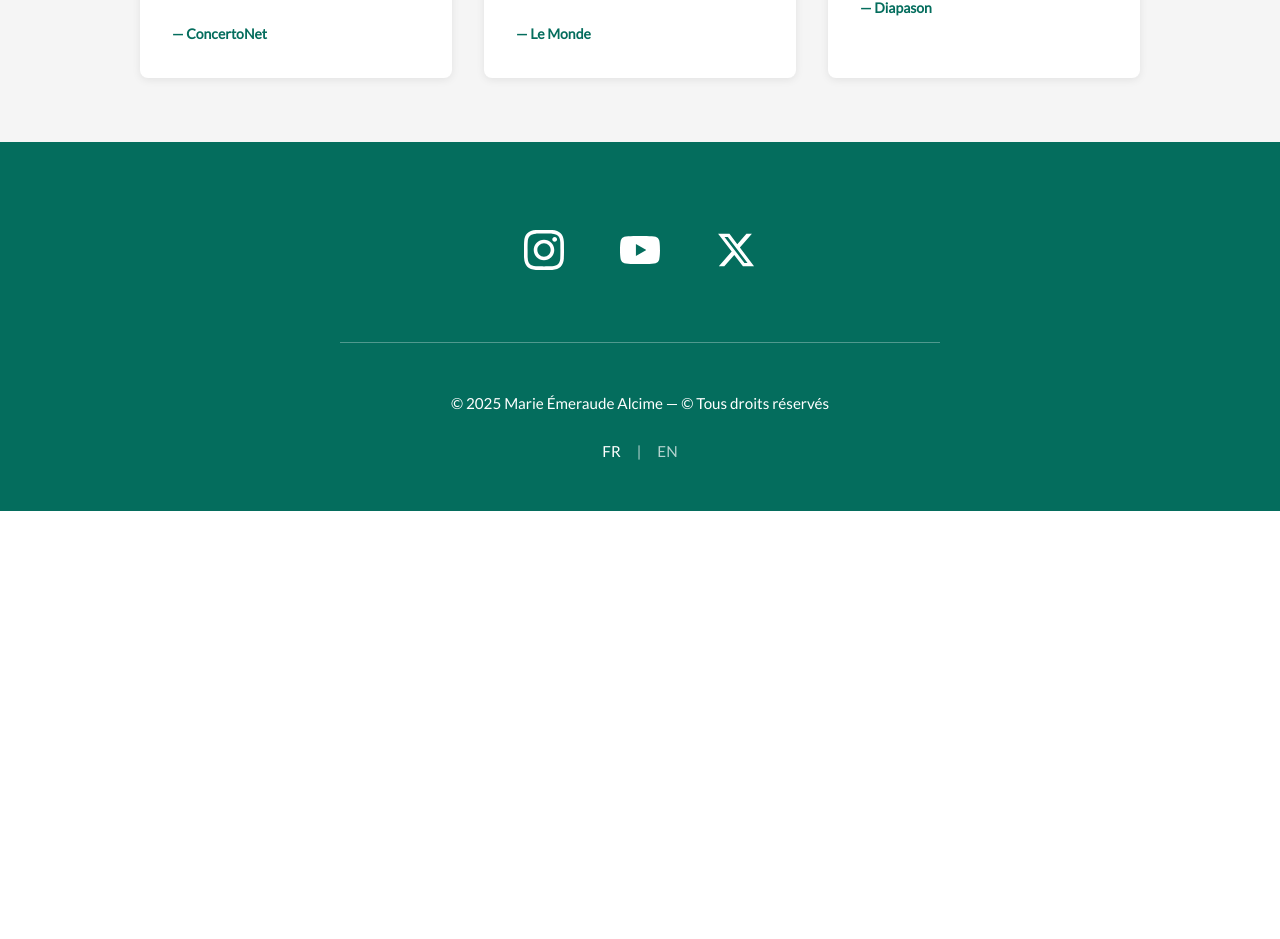
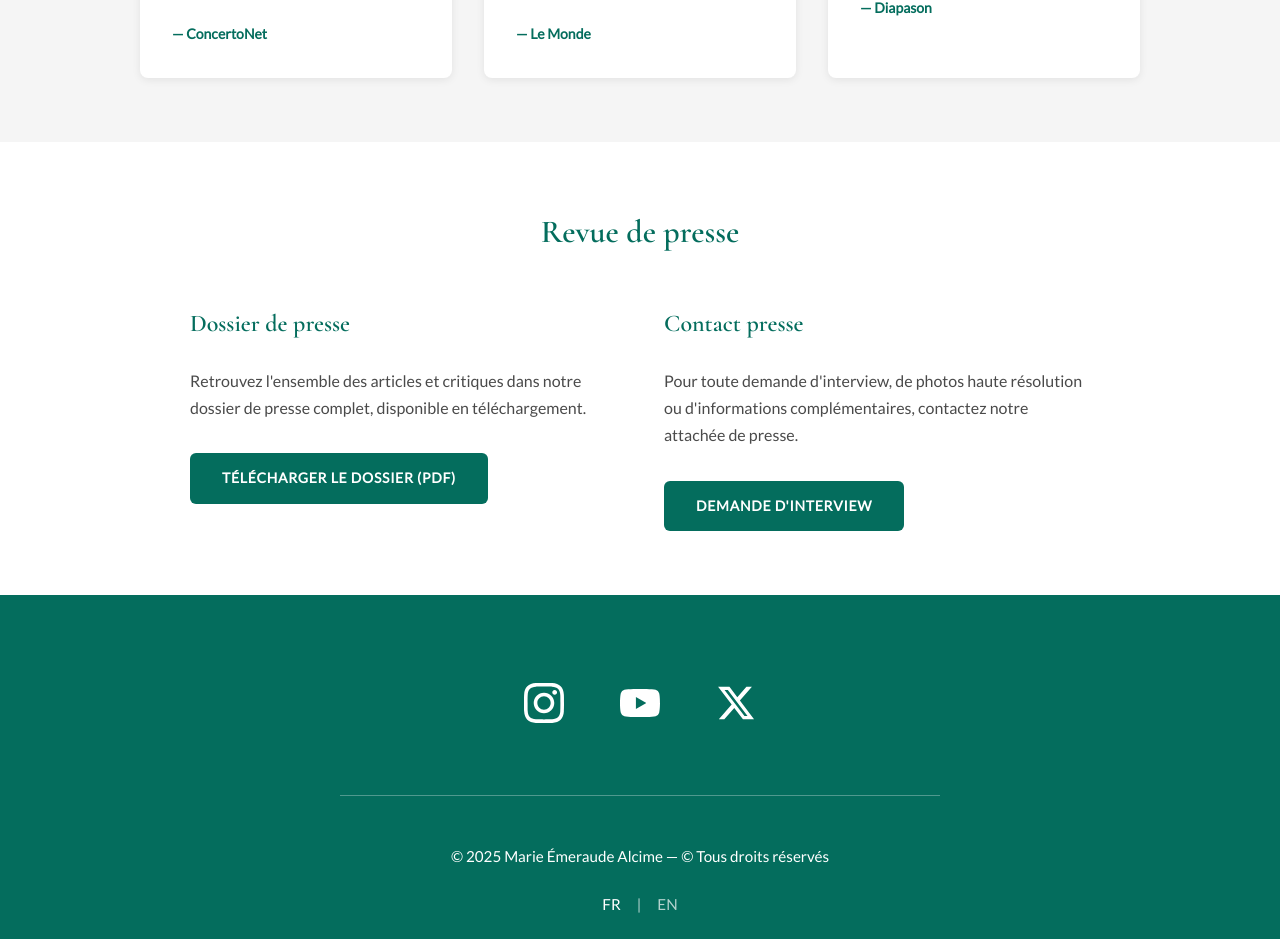
Before and after one commit to matta971/marie-site, a React (Vite) app: page /presse in a window 1280 px wide. Shown: the part 1715-2654 px from the top of the page. Before the commit the page ends 2226 px from the top, so only its background shows below. Built offline with nearby package versions, Linux system fonts and the light colour scheme.

Commit message:
remove unused imports

```diff
--- a/src/index.css
+++ b/src/index.css
@@ -3513,3 +3513,65 @@ body {
     font-size: 1.35rem;
   }
 }
+
+/* Section Dossier de presse */
+.presse-dossier-section {
+  padding-top: 4rem;
+  padding-bottom: 4rem;
+  background-color: var(--color-white);
+}
+
+.dossier-content {
+  display: grid;
+  grid-template-columns: repeat(auto-fit, minmax(300px, 1fr));
+  gap: 3rem;
+  max-width: 900px;
+  margin: 0 auto;
+}
+
+.dossier-text {
+  display: flex;
+  flex-direction: column;
+  gap: 1rem;
+}
+
+.dossier-subtitle {
+  font-family: var(--font-title);
+  font-size: 1.5rem;
+  font-weight: 600;
+  color: var(--color-emerald-deep);
+  margin-bottom: 0.5rem;
+}
+
+.dossier-description {
+  font-family: var(--font-text);
+  font-size: 1rem;
+  line-height: 1.7;
+  color: #4a4a4a;
+  margin-bottom: 1rem;
+}
+
+.btn-download,
+.btn-contact {
+  font-family: var(--font-text);
+  font-size: 0.875rem;
+  font-weight: 600;
+  text-transform: uppercase;
+  letter-spacing: 0.05em;
+  padding: 0.875rem 2rem;
+  background-color: var(--color-emerald-deep);
+  color: var(--color-white);
+  border: none;
+  border-radius: 0.375rem;
+  cursor: pointer;
+  transition: all 0.3s ease;
+  align-self: flex-start;
+}
+
+.btn-download:hover,
+.btn-contact:hover {
+  background-color: var(--color-gold-light);
+  color: var(--color-anthracite);
+  transform: translateY(-1px);
+  box-shadow: 0 4px 12px rgba(212, 175, 55, 0.3);
+}
--- a/src/pages/Agenda.tsx
+++ b/src/pages/Agenda.tsx
@@ -1,4 +1,4 @@
-import React, { useState } from 'react'
+import  { useState } from 'react'
 
 interface Event {
   title: string
--- a/src/pages/Presse.tsx
+++ b/src/pages/Presse.tsx
@@ -1,4 +1,4 @@
-import React, { useState } from 'react'
+import  { useState } from 'react'
 
 interface PressArticle {
   quote: string
@@ -165,6 +165,37 @@ export default function Presse() {
         </div>
       </section>
 
+      {/* Section Dossier de presse */}
+      <section className="presse-dossier-section">
+        <div className="section-container">
+          <h2 className="presse-section-title">Revue de presse</h2>
+
+          <div className="dossier-content">
+            <div className="dossier-text">
+              <h3 className="dossier-subtitle">Dossier de presse</h3>
+              <p className="dossier-description">
+                Retrouvez l'ensemble des articles et critiques dans notre dossier
+                de presse complet, disponible en téléchargement.
+              </p>
+              <button className="btn-download">
+                Télécharger le dossier (PDF)
+              </button>
+            </div>
+
+            <div className="dossier-text">
+              <h3 className="dossier-subtitle">Contact presse</h3>
+              <p className="dossier-description">
+                Pour toute demande d'interview, de photos haute résolution ou
+                d'informations complémentaires, contactez notre attachée de presse.
+              </p>
+              <button className="btn-contact">
+                Demande d'interview
+              </button>
+            </div>
+          </div>
+        </div>
+      </section>
+
     </div>
   )
 }
```
